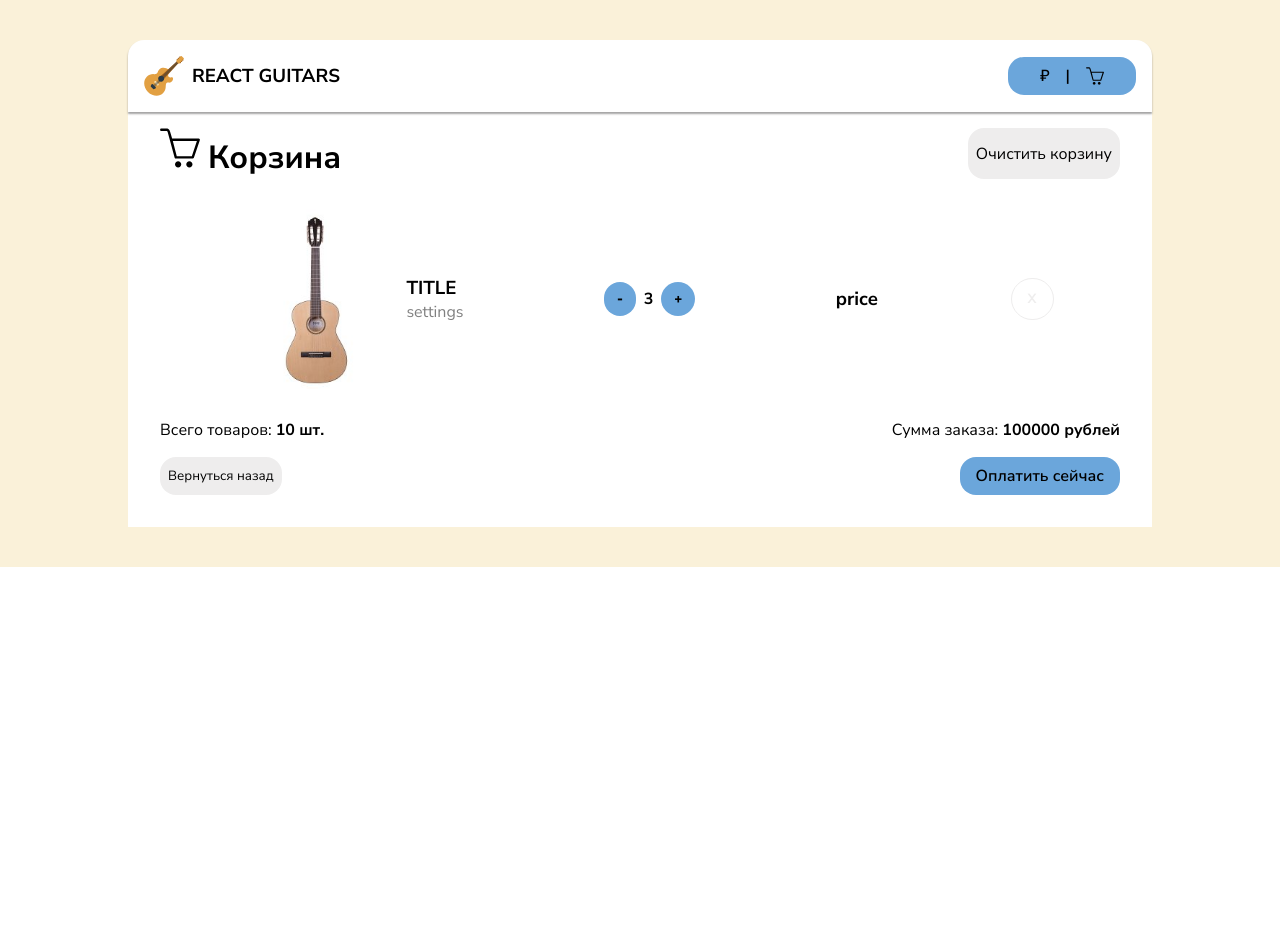
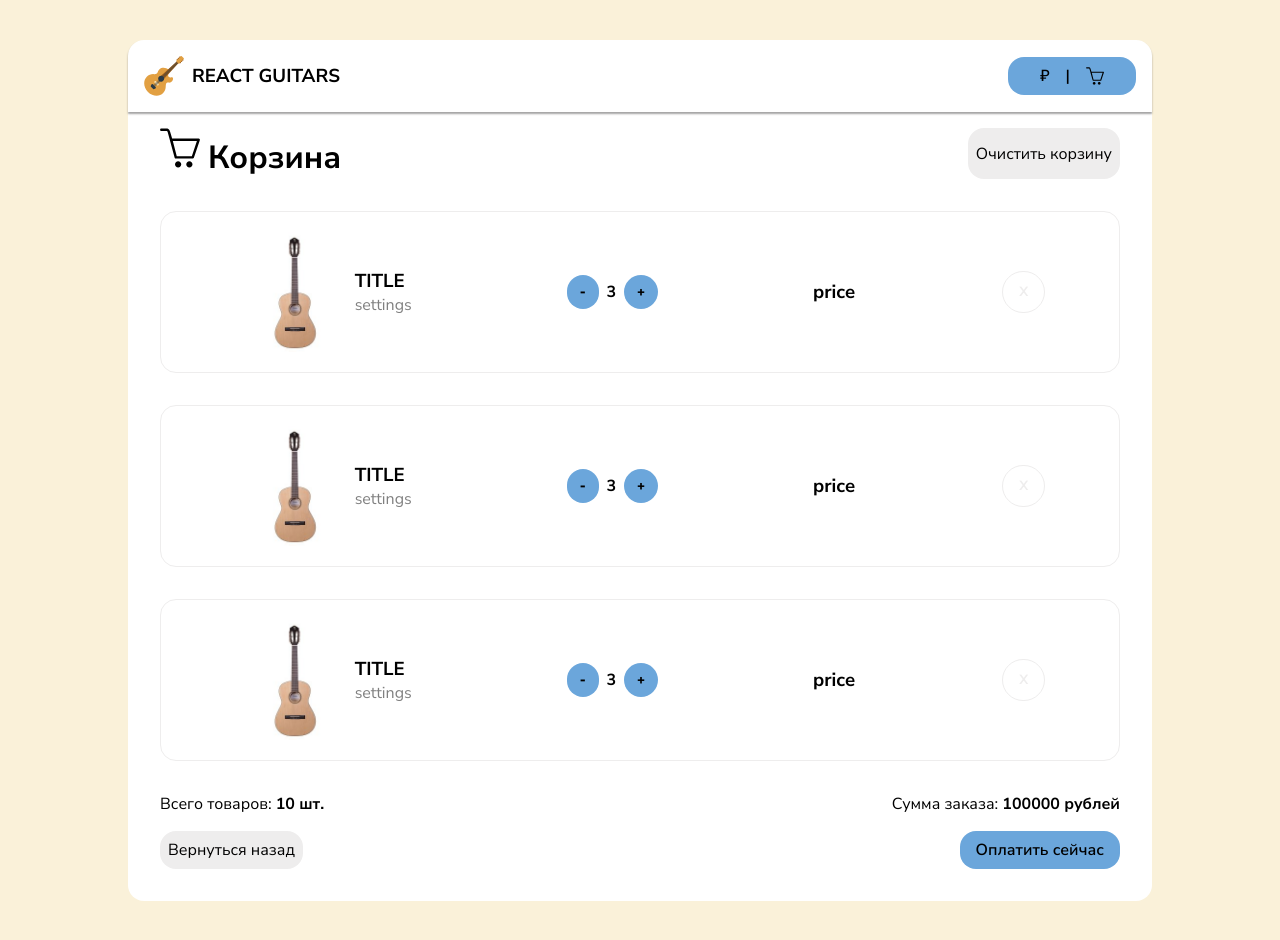
Before and after one commit to Larkinov/react-guitars, a React (Create React App) app: page /cart in a window 1280 px wide. Before the commit the page ends 800 px from the top, so only its background shows below. Built offline with nearby package versions, Linux system fonts and the light colour scheme.

Commit message:
Added sorting and filtering

```diff
--- a/src/components/Categories.jsx
+++ b/src/components/Categories.jsx
@@ -1,8 +1,12 @@
-import { useState } from "react";
+// import { useState } from "react";
 import "../scss/components/Categories.scss";
 
-function Categories() {
-  const [activeIndex, setActiveIndex] = useState(0);
+function Categories({ value, onClickCategory }) {
+  // const [activeIndex, setActiveIndex] = useState(0);
+
+   // const onClickCategory = (index) => {
+  //   setActiveIndex(index);
+  // };
 
   const categories = [
     "Все",
@@ -13,21 +17,17 @@ function Categories() {
     "Укулеле",
   ];
 
-  const onClickCategory = (index) => {
-    setActiveIndex(index);
-  };
-
   return (
     <ul className="list-guitar">
-      {categories.map((value, index) => (
+      {categories.map((categoryName, index) => (
         <li
-        key={index}
+          key={index}
           onClick={() => {
             onClickCategory(index);
           }}
-          className={activeIndex === index ? "active" : ""}
+          className={value === index ? "active" : ""}
         >
-          {value}
+          {categoryName}
         </li>
       ))}
     </ul>
--- a/src/components/Sort.jsx
+++ b/src/components/Sort.jsx
@@ -1,36 +1,46 @@
 import { useState } from "react";
 import "../scss/components/Sort.scss";
 
-function Sort() {
+function Sort({value, onClickSort}) {
+
+  // const [selected, setSelected] = useState(0);
+     // {"цене (возв)", "цене (убыв)", "алфавиту"];
+  // const sortName = list[value];
+
   const [open, isOpen] = useState(false);
-  const [selected, setSelected] = useState(0);
-
-  const list = ["популярности", "цене (возв)", "цене (убыв)", "алфавиту"];
 
   const onClickSelected = (index) => {
-    setSelected(index);
+    onClickSort(index);
     isOpen(false);
   };
+
+  const list = [
+    {name : "популярности (убыв)", sort : "rating" },
+    {name : "популярности (возр)", sort : "-rating" },
+    {name : "цене (убыв)", sort : "cost" },
+    {name : "цене (возр)", sort : "-cost" },
+    {name : "алфавиту", sort : "-name" },
+  ]
 
   return (
     <div className="sort">
       <div className="sort-label">
         <p>
           Сортировка по:
-          <span onClick={() => isOpen(!open)}> {list[selected]}</span>
+          <span onClick={() => isOpen(!open)}> {value.name}</span>
         </p>
       </div>
       <div className="sort-popup">
         {open &&
-          list.map((value, index) => (
+          list.map((obj, index) => (
             <p
-              onClick={() => onClickSelected(index)}
+              onClick={() => onClickSelected(obj)}
               className={
-                selected === index ? "popup-element-active" : "popup-element"
+                value.sort === obj.sort ? "popup-element-active" : "popup-element"
               }
               key={index}
             >
-              {value}
+              {obj.name}
             </p>
           ))}
       </div>
--- a/src/pages/Cart.jsx
+++ b/src/pages/Cart.jsx
@@ -1,4 +1,5 @@
 import React from "react";
+import { Link } from "react-router-dom";
 
 import "../scss/Cart.scss";
 
@@ -36,6 +37,42 @@ const Cart = () => {
           <h3>price</h3>
           <button className="btn-delete">X</button>
         </div>
+        <div className="item">
+          <div className="item-name">
+            <img
+              src="./img/guitar/guitar-class-1.jpg"
+              alt="img"
+            />
+            <h3>
+              title <p>settings</p>
+            </h3>
+          </div>
+          <div className="item-count">
+            <button className="count-btn">-</button>
+            <p>3</p>
+            <button className="count-btn">+</button>
+          </div>
+          <h3>price</h3>
+          <button className="btn-delete">X</button>
+        </div>
+        <div className="item">
+          <div className="item-name">
+            <img
+              src="./img/guitar/guitar-class-1.jpg"
+              alt="img"
+            />
+            <h3>
+              title <p>settings</p>
+            </h3>
+          </div>
+          <div className="item-count">
+            <button className="count-btn">-</button>
+            <p>3</p>
+            <button className="count-btn">+</button>
+          </div>
+          <h3>price</h3>
+          <button className="btn-delete">X</button>
+        </div>
       </div>
       <div className="cart-summary">
         <div className="cart-summary-title">
@@ -43,7 +80,7 @@ const Cart = () => {
           <p>Сумма заказа: <span>100000 рублей</span> </p>
         </div>
         <div className="cart-back">
-          <button className="btn-back">Вернуться назад</button>
+          <Link to="/" className="btn-back">Вернуться назад</Link>
           <button className="btn-pay">Оплатить сейчас</button>
         </div>
       </div>
--- a/src/pages/Home.jsx
+++ b/src/pages/Home.jsx
@@ -7,13 +7,22 @@ import Skeleton from "../components/Guitar/Skeleton";
 
 // import guitars from "./assets/data.json";
 
-
 const Home = () => {
   const [items, setItems] = useState([]);
   const [isLoading, setIsLoading] = useState(true);
+  const [categoryId, setCategoryId] = useState(0);
+  const [sortType, setSortType] = useState({
+    name: "популярности (убыв)",
+    sort: "rating",
+  });
 
   useEffect(() => {
-    fetch("https://6444d6e4914c816083c0a023.mockapi.io/items")
+    setIsLoading(true);
+    fetch(
+      `https://6444d6e4914c816083c0a023.mockapi.io/items?${
+        categoryId > 0 ? `type=${categoryId}` : ""
+      }&sortBy=${sortType.sort.replace('-','')}&order=${sortType.sort.includes('-')? 'asc' : 'desc'}`,
+    )
       .then((res) => {
         return res.json();
       })
@@ -21,13 +30,17 @@ const Home = () => {
         setItems(json);
         setIsLoading(false);
       });
-  }, []);
+    window.scrollTo(0, 0);
+  }, [categoryId, sortType]);
 
   return (
     <>
       <div className="content-setting">
-        <Categories />
-        <Sort />
+        <Categories
+          value={categoryId}
+          onClickCategory={(id) => setCategoryId(id)}
+        />
+        <Sort value={sortType} onClickSort={(id) => setSortType(id)} />
       </div>
       <h2>Все гитары</h2>
       <div className="content-guitars">
--- a/src/scss/Cart.scss
+++ b/src/scss/Cart.scss
@@ -1,5 +1,4 @@
 .cart{
-
     &-title{
         display:flex;
         justify-content: space-between;
@@ -27,11 +26,13 @@
         display:flex;
         flex-direction: column;
         width: 100%;
+        border-radius: 1rem;
     }
 
     &-summary{
         display:flex;
         flex-direction: column;
+        margin-top: 2rem;
     }
 
     &-summary-title{
@@ -88,14 +89,17 @@
     display:flex;
     justify-content: space-around;
     align-items: center;
+    border: 1px solid var(--ui-gray);
+    border-radius: 1rem;
+    margin-top: 2rem;
 
     &-name{
         display:flex;
         align-items: center;
 
         img{
-            width: 180px;
-            height: 240px;
+            width: 120px;
+            height: 160px;
             object-fit: contain;
         }
 
--- a/src/scss/app.scss
+++ b/src/scss/app.scss
@@ -33,6 +33,7 @@
     margin-top: 7vh;
     padding: 2rem;
     background-color: white;
+    border-radius: 1rem;
 }
 
 .content-setting{
--- a/src/scss/components/Categories.scss
+++ b/src/scss/components/Categories.scss
@@ -1,5 +1,4 @@
 .list-guitar {
-
     .active{
         background-color: black;
         color:white;
```
Also changed, not shown: src/assets/data.json.txt.
